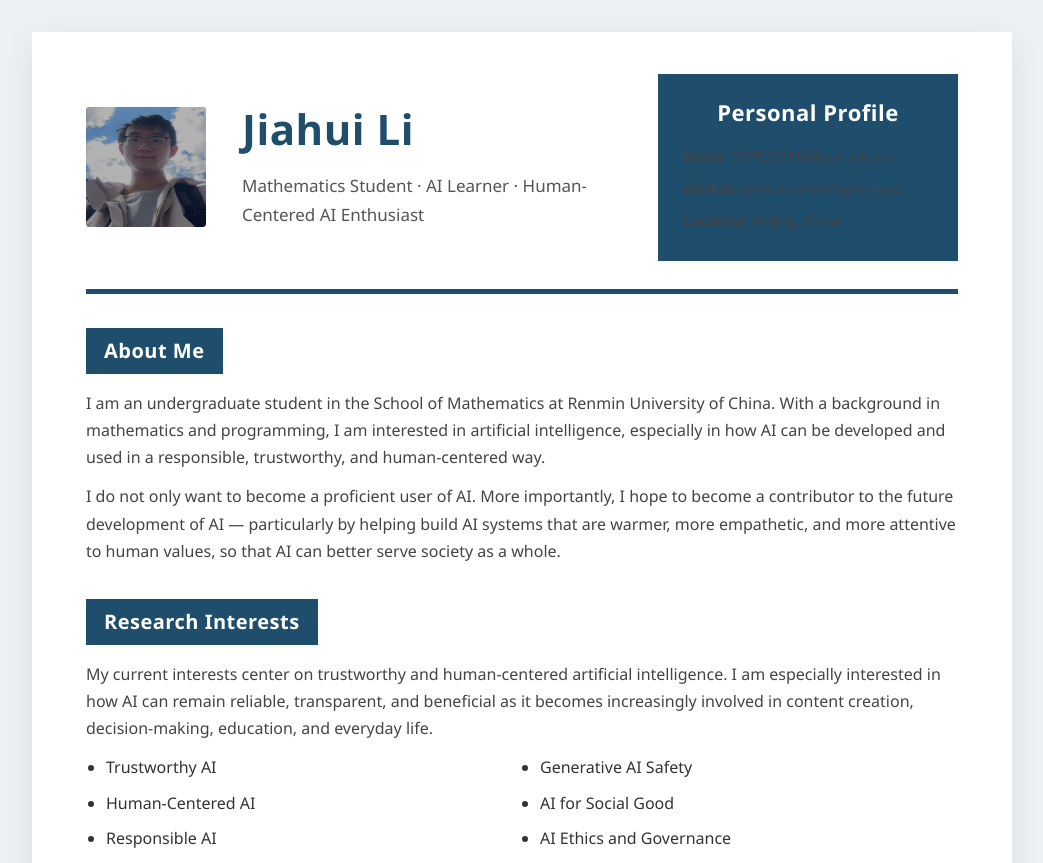
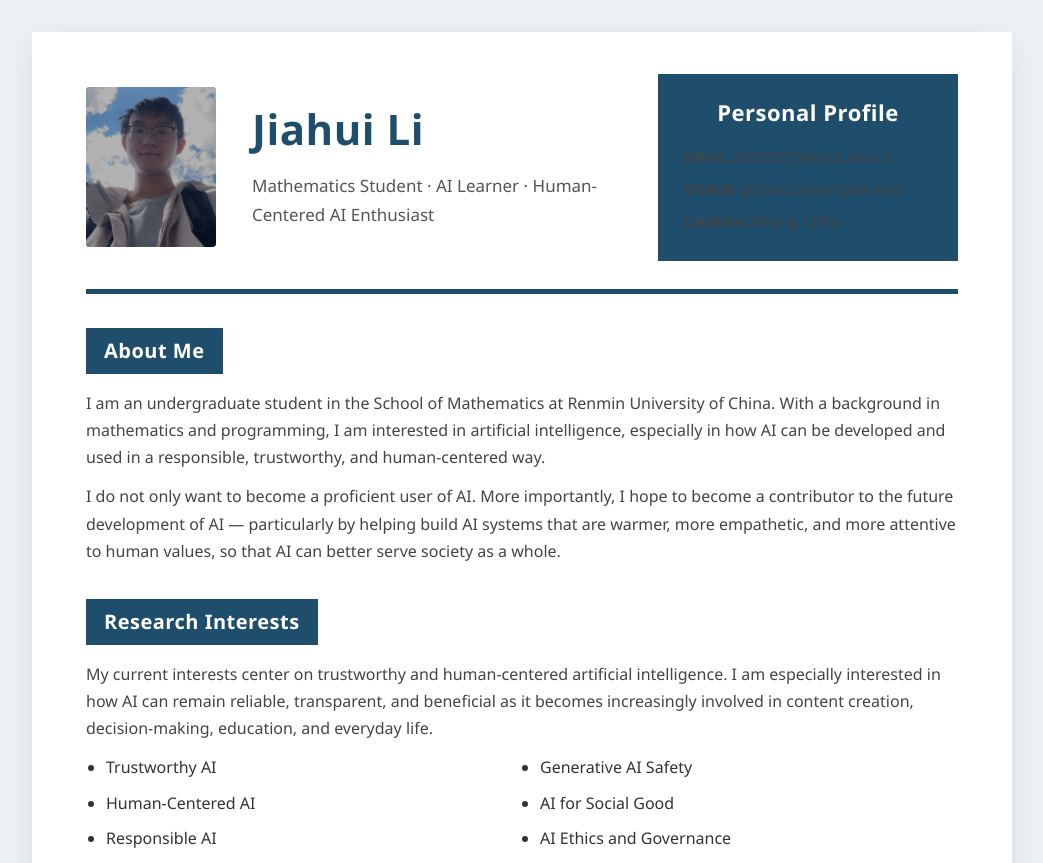
Before and after one commit to Lijiahui1609/Lijiahui1609, a plain HTML site: page index.html in a window 1280 px wide. Shown: the top 863 px of the page, without its empty margins (118-1161 px from the left). Drawn offline with Linux system fonts and the light colour scheme.

Commit message:
Update style.css

```diff
--- a/style.css
+++ b/style.css
@@ -34,8 +34,8 @@ body {
 }
 
 .avatar {
-  width: 120px;
-  height: 120px;
+  width: 130px;
+  height: 160px;
   border-radius: 4px;
   background: #1f4e6d;
   color: white;
```
